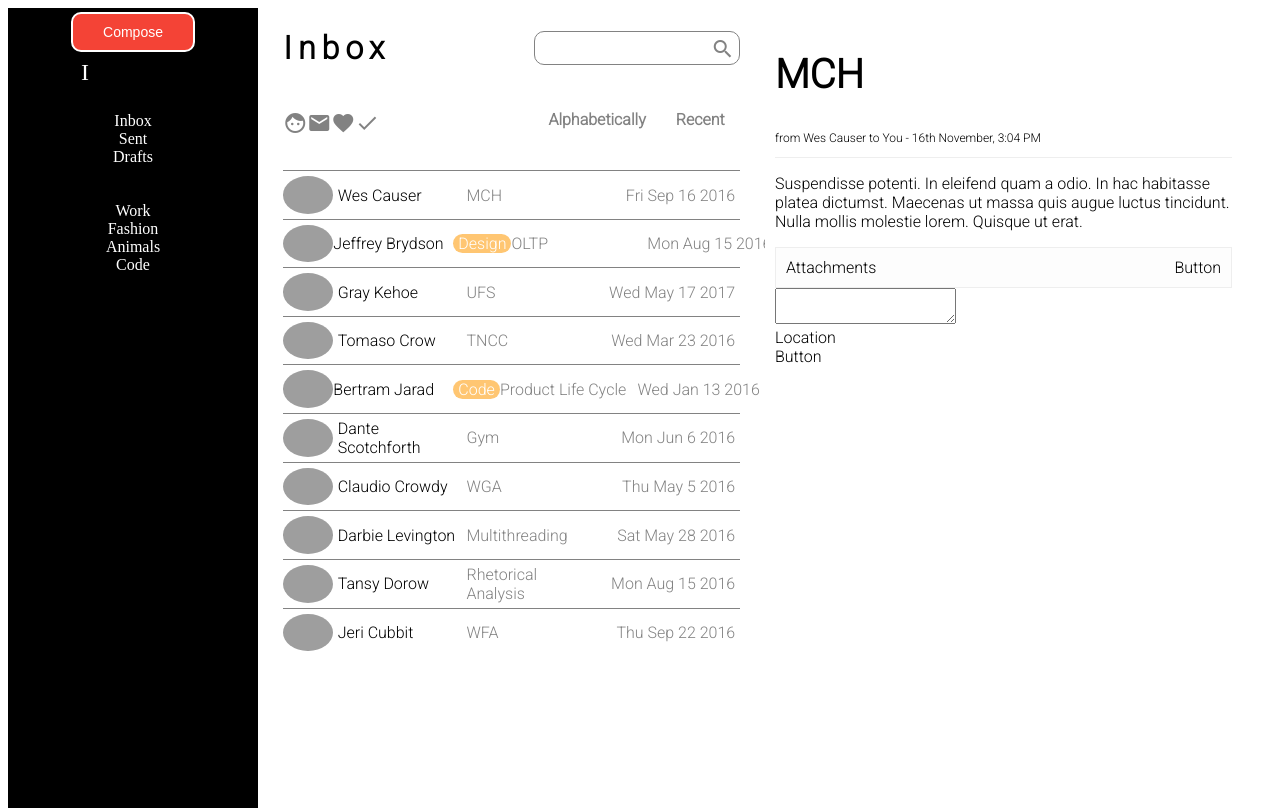
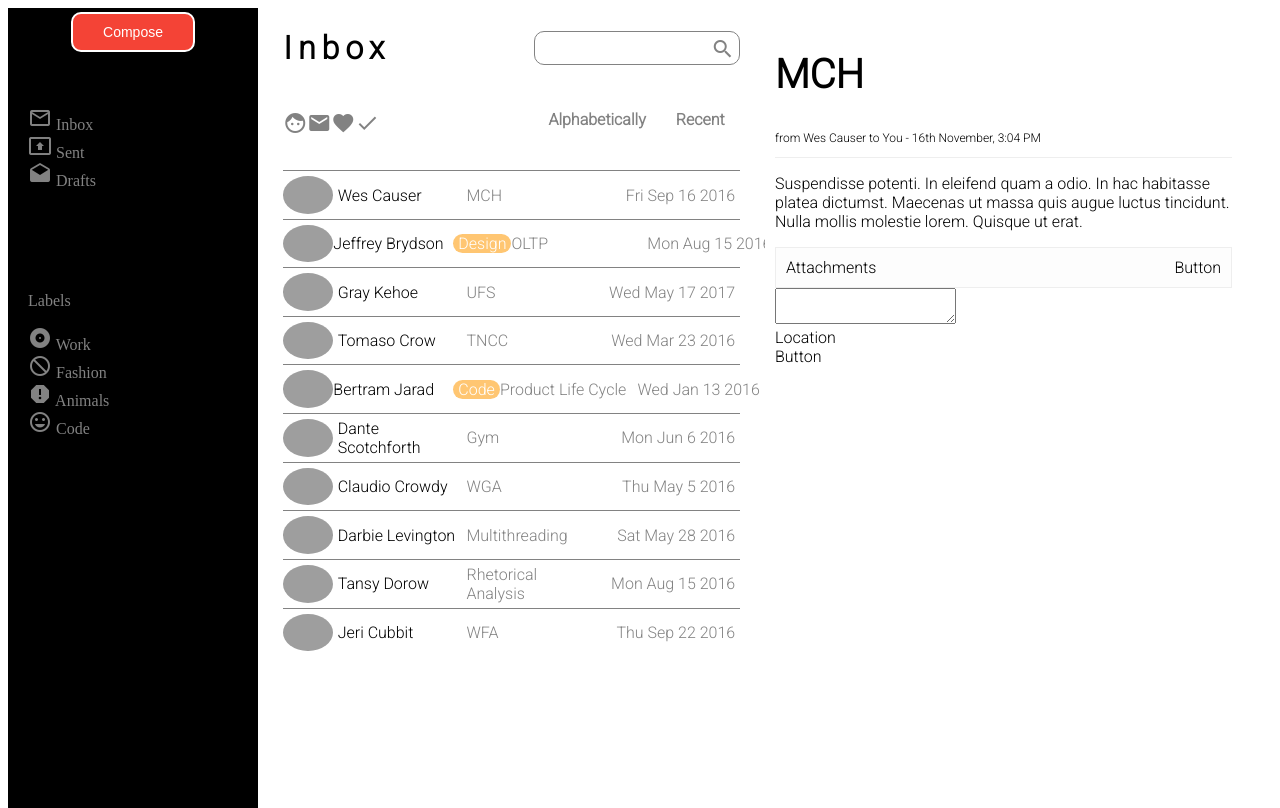
Before and after one commit to admanaus/LESSGroupProject, an Angular app: page / in a window 1280 px wide. Built offline with nearby package versions, Linux system fonts and the light colour scheme; grey boxes are pictures that could not be loaded.

Commit message:
adding the last of the menu files

```diff
--- a/src/app/app.component.css
+++ b/src/app/app.component.css
@@ -54,14 +54,18 @@ html {
   color: #f44336;
 }
 .text {
-  color: white;
+  color: #828282;
   font-size: 16px;
 }
-.color {
+.menuBoxes {
+  text-align: left;
+  color: #828282;
+  padding-left: 20px;
+  padding-top: 50px;
+}
+.menuIcon:hover {
   color: white;
-}
-.material-icons.md-light {
-  color: #ffffff;
+  border-bottom: 1px solid;
 }
 .flex-row {
   display: flex;
--- a/src/app/menu/menu.component.css
+++ b/src/app/menu/menu.component.css
@@ -1,3 +1,135 @@
+.standard-col {
+  flex-shrink: 1;
+  width: 50%;
+  justify-content: center;
+  text-align: center;
+}
+body,
+html {
+  height: 100%;
+}
+.container {
+  display: flex;
+  flex-direction: row;
+  justify-content: flex-start;
+  height: 100%;
+}
+.container .col-menu {
+  min-width: 250px;
+  background-color: black;
+  text-align: center;
+}
+.container .col-inbox {
+  flex-shrink: 1;
+  width: 50%;
+  justify-content: center;
+  text-align: center;
+  background-color: white;
+}
+.container .col-message {
+  flex-shrink: 1;
+  width: 50%;
+  justify-content: center;
+  text-align: center;
+  background-color: #bada55;
+}
+.flex-row {
+  display: flex;
+  flex-direction: row;
+}
+.inbox-container {
+  padding-right: 5%;
+  padding-left: 5%;
+}
+.search-row {
+  display: flex;
+  flex-direction: row;
+  font-family: 'Roboto', sans-serif;
+  justify-content: space-between;
+}
+.search-row .inbox {
+  color: black;
+}
+.search-row .search {
+  text-align: right;
+  margin-top: auto;
+  margin-bottom: auto;
+  position: relative;
+}
+.search-row .search .search-box {
+  height: 30px;
+  width: 200px;
+  border: 1px solid #828282;
+  border-radius: 10px;
+}
+.search-row .search .search-icon {
+  position: absolute;
+  margin-top: auto;
+  margin-bottom: auto;
+  top: 6px;
+  right: 5px;
+}
+.icon-row {
+  display: flex;
+  flex-direction: row;
+  justify-content: space-between;
+  color: #828282;
+}
+.icon-row .icons {
+  text-align: left;
+  margin-top: auto;
+  margin-bottom: auto;
+}
+.icon-row .icons .icon:hover {
+  color: black;
+}
+.icon-row .sorting {
+  display: flex;
+  flex-direction: row;
+  text-align: right;
+  margin-top: auto;
+  padding-bottom: 10px;
+}
+.icon-row .sorting h4 {
+  padding-left: 15px;
+  padding-right: 15px;
+  font-family: 'Roboto', sans-serif;
+}
+.icon-row .sorting h4:hover {
+  color: black;
+  border-bottom: 1px solid;
+}
+.email-row {
+  display: flex;
+  flex-direction: row;
+  font-family: 'Roboto', sans-serif;
+}
+.email-row:hover {
+  background-color: #828282;
+}
+.email-row .avatar {
+  min-width: 50px;
+  max-width: 50px;
+  border-radius: 50%;
+}
+.email-row .name {
+  min-width: 120px;
+  max-width: 120px;
+  text-align: left;
+  margin: auto;
+}
+.email-row .subject {
+  text-align: left;
+  min-width: 130px;
+  max-width: 130px;
+  margin: auto;
+}
+.email-row .date {
+  text-align: right;
+  min-width: 100px;
+  max-width: 100px;
+  margin: auto;
+}
 .button {
   padding: 10px 30px;
   text-align: center;
@@ -19,12 +151,16 @@
   color: #f44336;
 }
 .text {
-  color: white;
+  color: #828282;
   font-size: 16px;
 }
-.color {
+.menuBoxes {
+  text-align: left;
+  color: #828282;
+  padding-left: 20px;
+  padding-top: 50px;
+}
+.menuIcon:hover {
   color: white;
+  border-bottom: 1px solid;
 }
-.material-icons.md-light {
-  color: #ffffff;
-}
--- a/src/app/menu/menu.component.html
+++ b/src/app/menu/menu.component.html
@@ -3,20 +3,40 @@
 
   <button class="button button-menu">Compose</button>
 
-  <div>
-   <i class="material-icons color">Inbox</i>
-  </div>
-  <div>
-    <i class="material-icons icons">present_to_all</i>
+  <div class="menuBoxes">
+    <div class="menuIcon">
+      <i class="material-icons">mail_outline</i>
+      Inbox
+    </div>
+    <div class="menuIcon">
+      <i class="material-icons">present_to_all</i>
+      Sent
+    </div>
+    <div class="menuIcon">
+      <i class="material-icons">drafts</i>
+      Drafts
+    </div>
   </div>
 
-  <div *ngFor="let item of menuBoxes" class="text">
-    {{item}}
+  <br><br>
 
+  <div class="menuBoxes">
+    <p>Labels</p>
+    <div class="menuIcon">
+      <i class="material-icons">album</i>
+      Work
+    </div>
+    <div class="menuIcon">
+      <i class="material-icons">not_interested</i>
+      Fashion
+    </div>
+    <div class="menuIcon">
+      <i class="material-icons">report</i>
+      Animals
+    </div>
+    <div class="menuIcon">
+      <i class="material-icons">insert_emoticon</i>
+      Code
+    </div>
   </div>
-<br><br>
-  <div *ngFor="let item of labels" class="text">
-    {{item}}
-  </div>
-
 </div>
--- a/src/app/menu/menu.component.less
+++ b/src/app/menu/menu.component.less
@@ -1,3 +1,5 @@
+@import "../../styles.less";
+
 .button {
   padding: 10px 30px;
   text-align: center;
@@ -14,22 +16,33 @@
   background-color: #f44336;
   color: white;
   border: 2px solid white;
+  &:hover {
+    background-color: white;
+    color: #f44336;
+  }
 }
 
-.button-menu:hover {
-  background-color: white;
-  color: #f44336;
-}
+
+
+
 
 .text{
-  color: white;
+  color: @perfect-grey;
   font-size: 16px;
 }
 
-.color{
-  color: white;
+
+.menuBoxes {
+  text-align: left;
+  color: @perfect-grey;
+  padding-left: 20px;
+  padding-top: 50px;
+
+  }
+.menuIcon {
+  &:hover {
+    color: white;
+    border-bottom: 1px solid
 }
 
-.material-icons.md-light {
-  color: rgba(255, 255, 255, 1);
 }
--- a/src/styles.css
+++ b/src/styles.css
@@ -54,14 +54,18 @@ html {
   color: #f44336;
 }
 .text {
-  color: white;
+  color: #828282;
   font-size: 16px;
 }
-.color {
+.menuBoxes {
+  text-align: left;
+  color: #828282;
+  padding-left: 20px;
+  padding-top: 50px;
+}
+.menuIcon:hover {
   color: white;
-}
-.material-icons.md-light {
-  color: #ffffff;
+  border-bottom: 1px solid;
 }
 .flex-row {
   display: flex;
```
